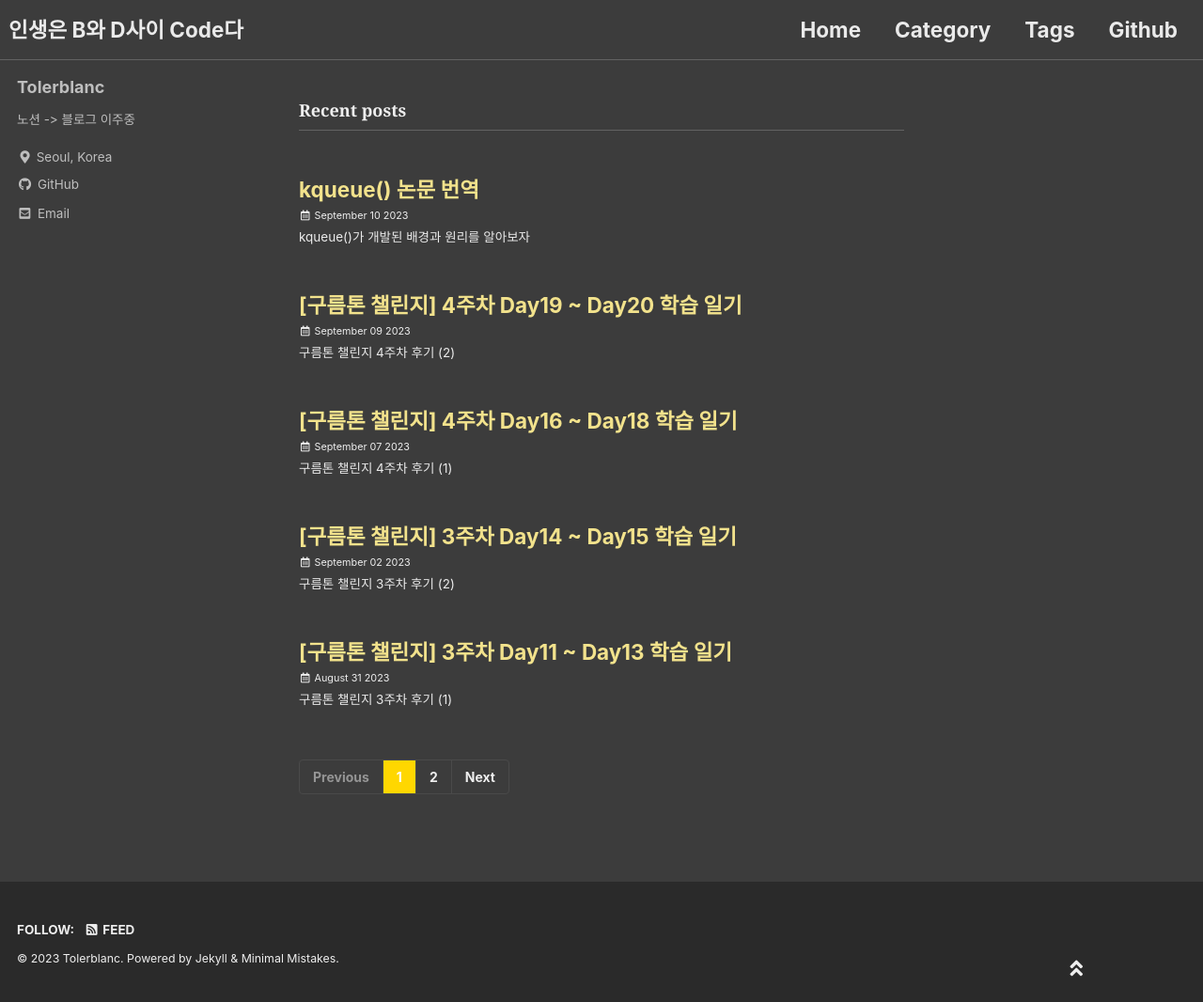
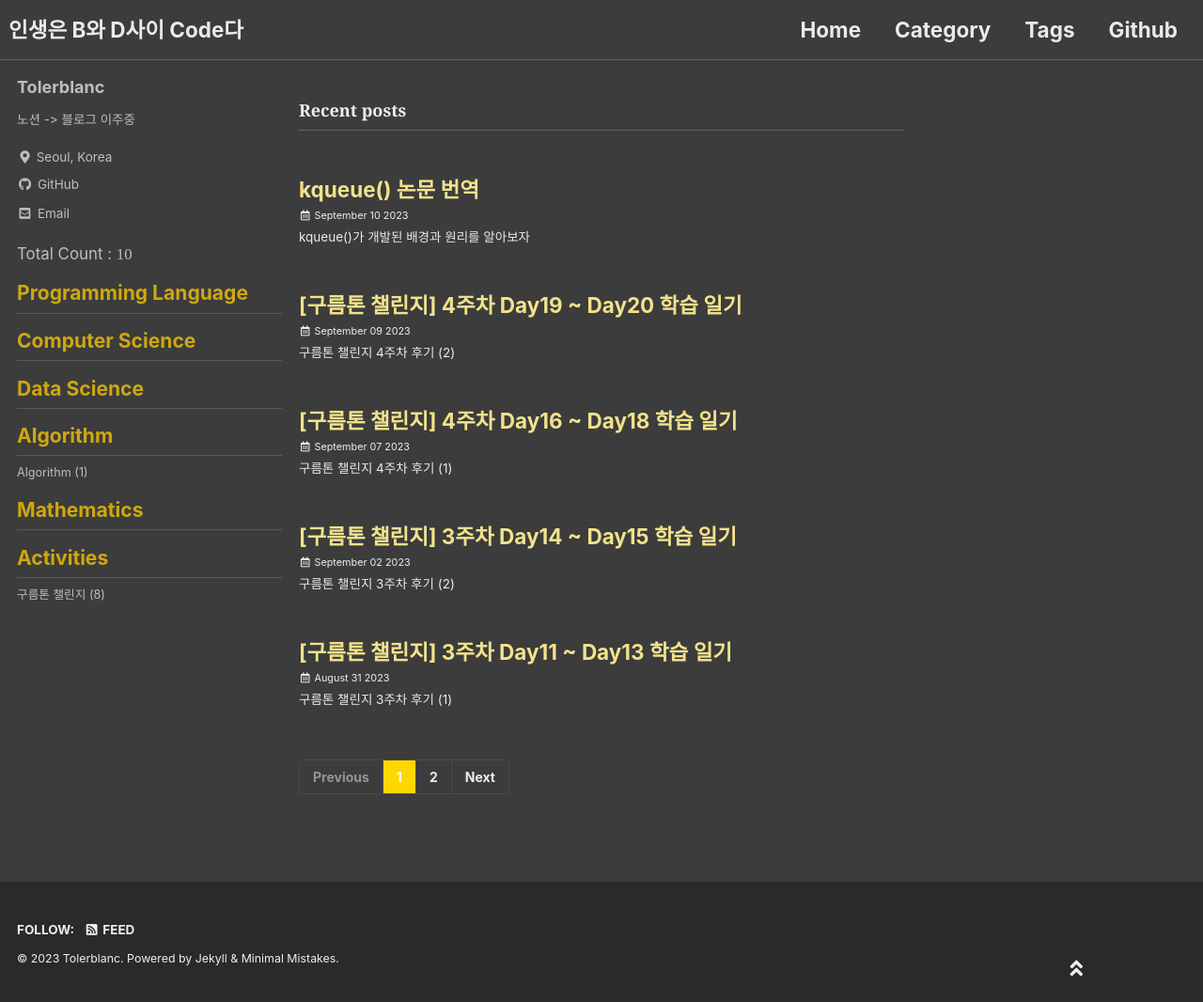
Before and after one commit to Tolerblanc/Tolerblanc.github.io, a Jekyll site: the page built from index.html, in a window 1280 px wide and 1066 px high. Shown: the whole window at 94% size. Built offline with Jekyll 4.4.1, drawn with Linux system fonts in a browser that asks for light colours; cached includes are drawn as plain includes; some web fonts are replaced; the list of posts is cut into pages by our own code.

```diff
--- a/_includes/nav_list_main
+++ b/_includes/nav_list_main
@@ -8,11 +8,11 @@
   <ul class="nav__items" id="category_tag_menu">
       <!--전체 글 수-->
       <li>
-            📂 <span style="font-family:'Cafe24Oneprettynight';">Total</style> <span style="font-family:'Coming Soon';">{{sum}}</style>
+            Total Count : <span style="font-family:'Coming Soon';">{{sum}}</style>
       </li>
       <li>
         <!--span 태그로 카테고리들을 크게 분류#-->
-        <span class="nav__sub-title">Programming Language#</span>
+        <span class="nav__sub-title">Programming Language</span>
             <!--ul 태그로 같은 카테고리들 모아둔 페이지들 나열-->
             <ul>
                 <!--Cpp 카테고리 글들을 모아둔 페이지인 /categories/cpp 주소의 글로 링크 연결-->
--- a/_sass/minimal-mistakes/_navigation.scss
+++ b/_sass/minimal-mistakes/_navigation.scss
@@ -492,10 +492,11 @@
   display: block;
   margin: 0.5rem 0;
   padding: 0.25rem 0;
+  color: #FFCC00;
   font-family: $sans-serif-narrow;
-  font-size: $type-size-6;
+  font-size: $type-size-4;
   font-weight: bold;
-  text-transform: uppercase;
+  text-transform: capitalize;
   border-bottom: 1px solid $border-color;
 }
 
--- a/index.html
+++ b/index.html
@@ -1,4 +1,5 @@
 ---
 layout: home
+sidebar_main: true
 author_profile: true
 ---
```
Also changed, not shown: _pages/categories/CS/category-UNIX.md (added, +10 -0 lines), _posts/OS/UNIX/2023-09-10-kqueue-paper.md (renamed from _posts/2023-09-10-kqueue-paper.md, +3 -3 lines), _posts/AL/algorithm/2023-08-27-merge-insertion-sort.md (renamed from _posts/2023-08-27-merge-insertion-sort.md), _posts/Act/goormchall/2023-08-19-goormchall-week01-1.md (renamed from _posts/2023-08-19-goormchall-week01-1.md), _posts/Act/goormchall/2023-08-20-goormchall-week01-2.md (renamed from _posts/2023-08-20-goormchall-week01-2.md), _posts/Act/goormchall/2023-08-23-goormchall-week02-1.md (renamed from _posts/2023-08-23-goormchall-week02-1.md), _posts/Act/goormchall/2023-08-27-goormchall-week02-2.md (renamed from _posts/2023-08-27-goormchall-week02-2.md), _posts/Act/goormchall/2023-08-31-goormchall-week03-1.md (renamed from _posts/2023-08-31-goormchall-week03-1.md), _posts/Act/goormchall/2023-09-02-goormchall-week03-2.md (renamed from _posts/2023-09-02-goormchall-week03-2.md), _posts/Act/goormchall/2023-09-07-goormchall-week04-1.md (renamed from _posts/2023-09-07-goormchall-week04-1.md), _posts/Act/goormchall/2023-09-09-goormchall-week04-2.md (renamed from _posts/2023-09-09-goormchall-week04-2.md).
